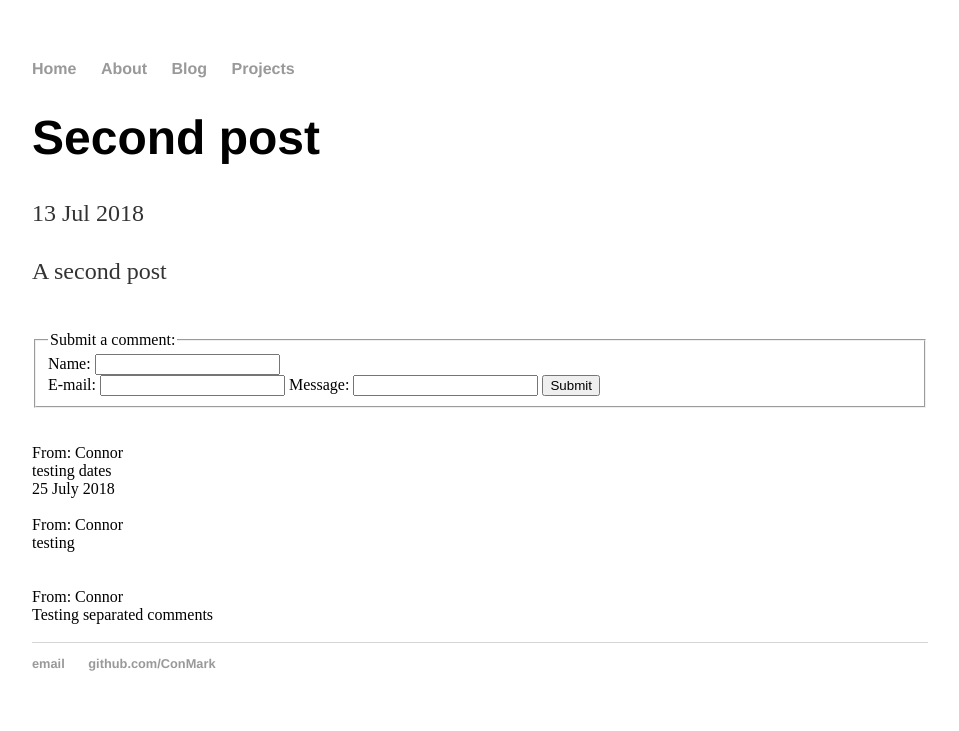
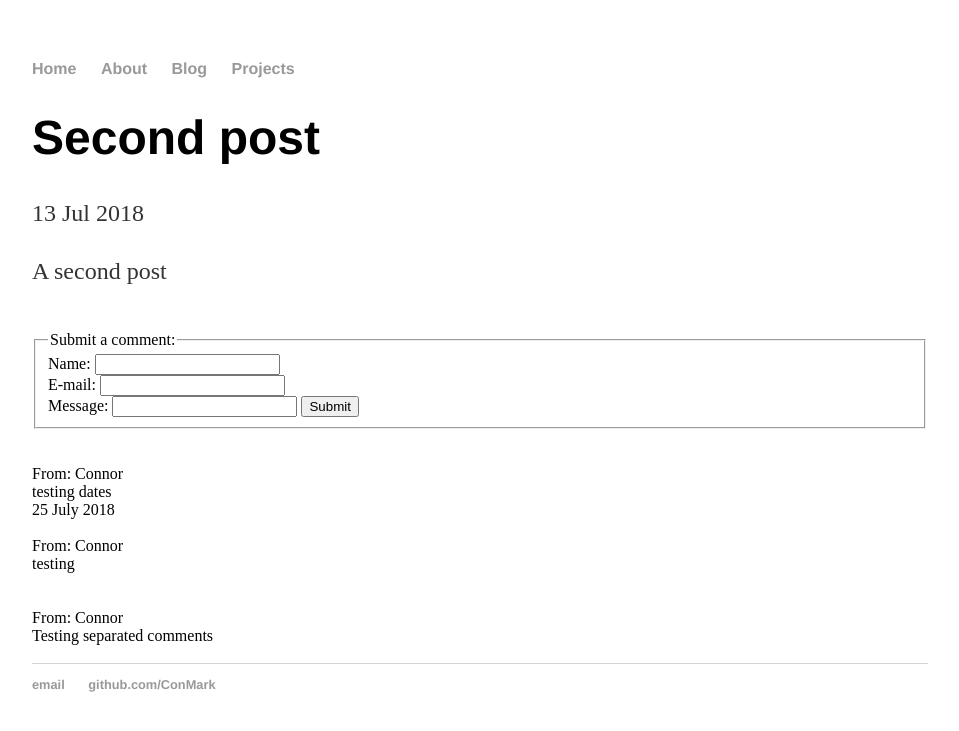
Before and after one commit to ConMark/ConMark.github.io, a Jekyll site: the page built from _posts/2018-07-13-Second-Post.md, in a window 1280 px wide. Shown: the top 731 px of the page, without its empty margins (160-1119 px from the left). Built offline with Jekyll 4.4.1, drawn with Linux system fonts in a browser that asks for light colours.

Commit message:
new comments area

```diff
--- a/_includes/comments-new.html
+++ b/_includes/comments-new.html
@@ -7,7 +7,7 @@
   <label for="Name">Name:</label>
   <input name="fields[Name]" type="text"></br>
   <label for="E-mail">E-mail:</label>
-  <input name="fields[E-mail]" type="text">
+  <input name="fields[E-mail]" type="text"></br>
   <label for="Message">Message:</label>
   <input name="fields[Message]" type="text">
   <button type="submit">Submit</button>
```
